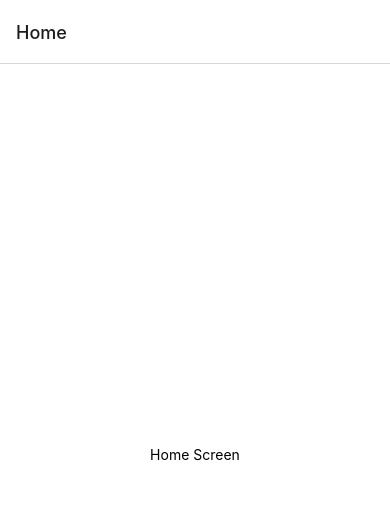
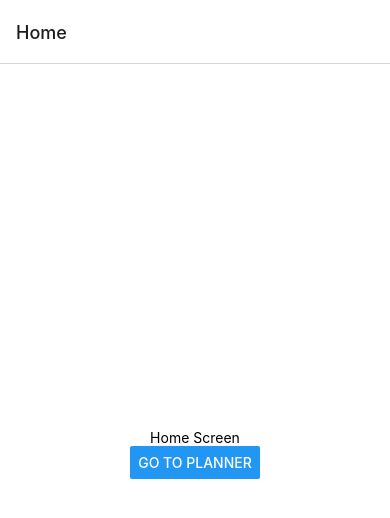
Before and after one commit to jbdura/workout-app, a React Native app: screen /Home in a window 390 px wide. Shown: the top 518 px of the page. Built offline with nearby package versions, Linux system fonts and the light colour scheme.

Commit message:
Changed the navigation

```diff
--- a/navigation/index.tsx
+++ b/navigation/index.tsx
@@ -1,24 +1,15 @@
 import { createNativeStackNavigator } from '@react-navigation/native-stack';
 import { NavigationContainer } from '@react-navigation/native';
+import RootNavigator from './RootNav';
 
-import HomeScreen from "../screens/HomeScreen";
-import PlannerScreen from "../screens/PlannerScreen";
 
-const Stack = createNativeStackNavigator();
+
+// const Stack = createNativeStackNavigator();
 
 export default function Navigation() {
   return (
     <NavigationContainer>
-      <Stack.Navigator initialRouteName='Home'>
-        <Stack.Screen
-          name='Home'
-          component={HomeScreen}
-        />
-        <Stack.Screen
-          name='Planner'
-          component={PlannerScreen}
-        />
-      </Stack.Navigator>
+      <RootNavigator/>
     </NavigationContainer>
   )
 
--- a/screens/HomeScreen.tsx
+++ b/screens/HomeScreen.tsx
@@ -1,10 +1,15 @@
-import { View, Text, StyleSheet } from "react-native";
+import { View, Text, StyleSheet, Button } from "react-native";
+import { NativeStackHeaderProps } from "@react-navigation/native-stack";
 
 
-function HomeScreen() {
+function HomeScreen({ navigation }: NativeStackHeaderProps) {
   return (
     <View style={styles.container}>
       <Text>Home Screen</Text>
+      <Button
+      title='Go to Planner'
+      onPress={() => navigation.navigate("Planner")}
+      />
     </View>
   );
 }
--- a/screens/PlannerScreen.tsx
+++ b/screens/PlannerScreen.tsx
@@ -1,12 +1,16 @@
-
-import { View, Text, StyleSheet } from "react-native";
+import { View, Text, StyleSheet, Button } from "react-native";
+import { NativeStackHeaderProps } from "@react-navigation/native-stack";
 
 
-function PlannerScreen() {
+function PlannerScreen({ navigation }: NativeStackHeaderProps) {
+
   return (
     <View style={styles.container}>
       <Text>Planner Screen</Text>
-
+      <Button
+        title='Go to Home'
+        onPress={() => navigation.navigate("Home")}
+      />
     </View>
   );
 }
```
